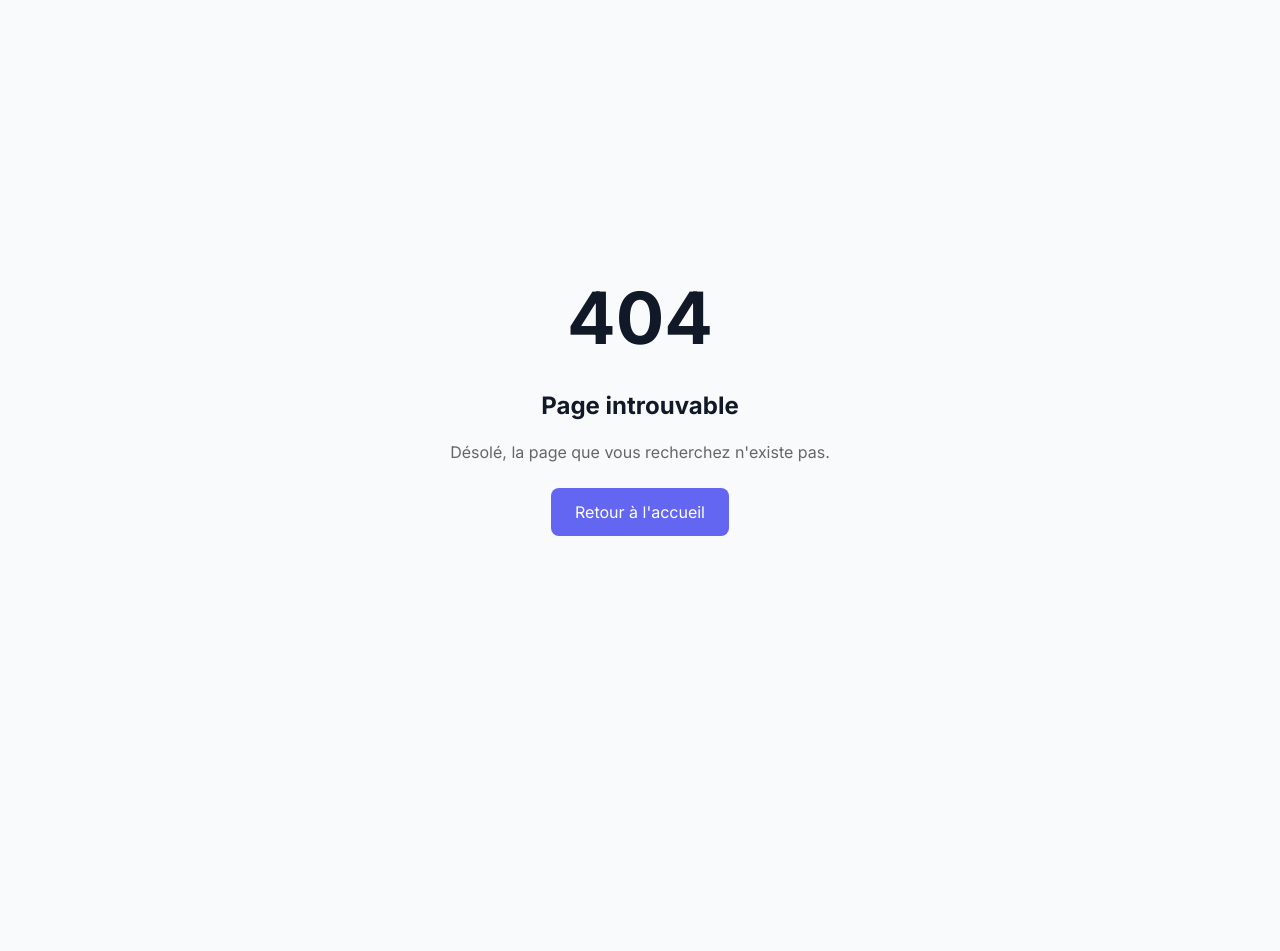
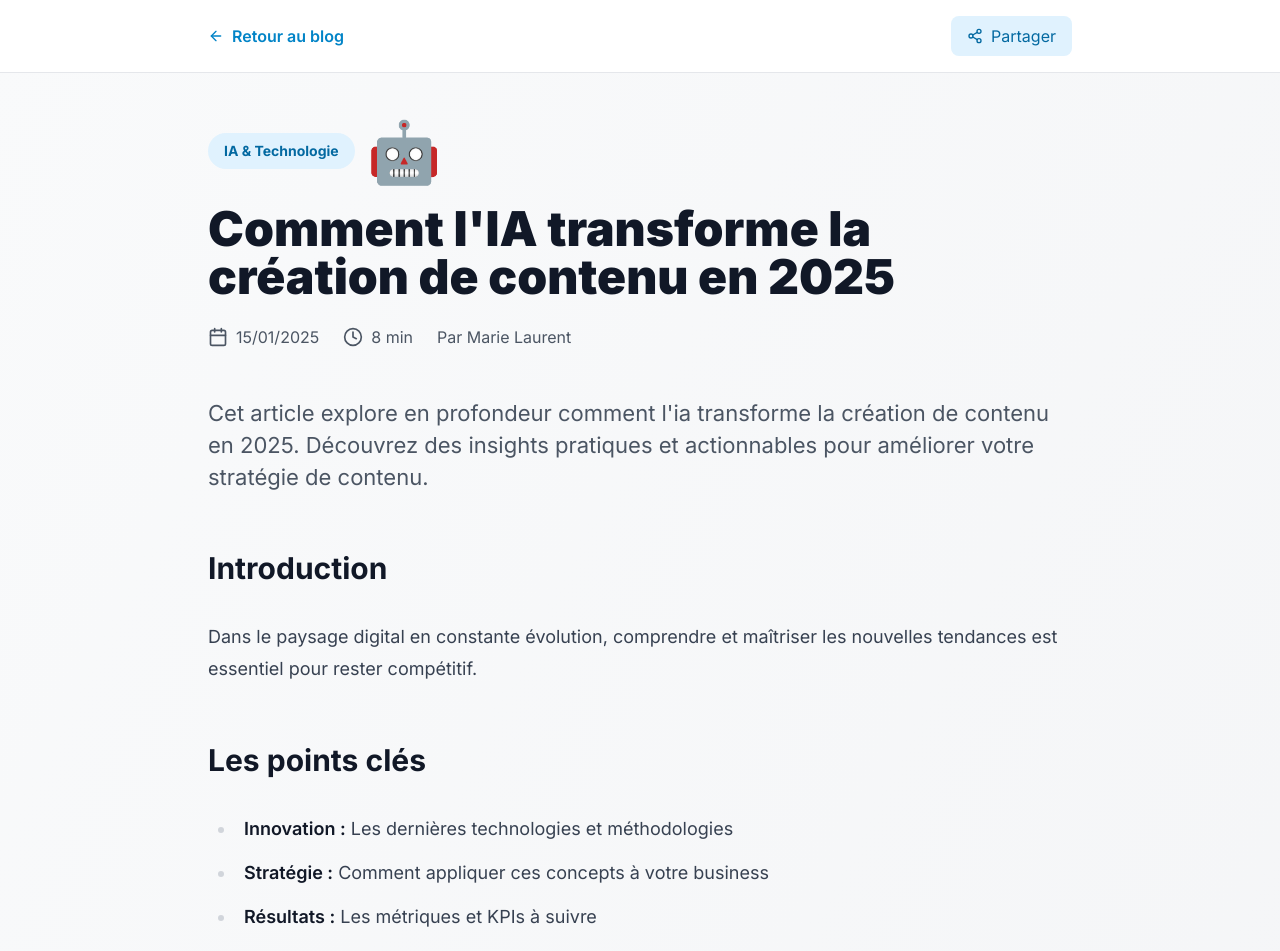
Before and after one commit to skrt67/creatoros, a Next.js app in the folder frontend/: page /blog/1 in a window 1280 px wide. Before the commit this address had no page. Shown: the top 951 px of the page. Before the commit the page ends 800 px from the top, so only its background shows below. Built offline with nearby package versions, Linux system fonts and the light colour scheme.

Commit message:
Add blog article pages with content

```diff
--- /dev/null
+++ b/frontend/app/blog/[id]/page.tsx
@@ -0,0 +1,106 @@
+'use client';
+
+import { useParams } from 'next/navigation';
+import Link from 'next/link';
+import { ArrowLeft, Calendar, Clock, Share2 } from 'lucide-react';
+import { Footer } from '@/components/layout/Footer';
+
+const articles: Record<string, any> = {
+  '1': { title: 'Comment l\'IA transforme la création de contenu en 2025', category: 'IA & Technologie', date: '2025-01-15', readTime: '8 min', author: 'Marie Laurent', image: '🤖' },
+  '2': { title: '10 astuces pour optimiser vos transcriptions vidéo', category: 'Guide pratique', date: '2025-01-12', readTime: '5 min', author: 'Thomas Martin', image: '📝' },
+  '3': { title: 'Automatiser votre stratégie de contenu avec CreatorOS', category: 'Productivité', date: '2025-01-10', readTime: '6 min', author: 'Sophie Bernard', image: '⚡' },
+  '4': { title: 'Les secrets des créateurs qui cartonnent sur TikTok', category: 'Social Media', date: '2025-01-08', readTime: '7 min', author: 'Jean Dupont', image: '🎥' },
+  '5': { title: 'Comment générer des articles de blog à partir de vidéos', category: 'SEO & Content', date: '2025-01-05', readTime: '5 min', author: 'Marie Laurent', image: '📰' },
+  '6': { title: 'L\'avenir du marketing de contenu', category: 'Marketing', date: '2025-01-03', readTime: '9 min', author: 'Sophie Bernard', image: '🚀' },
+  '7': { title: 'Créer des threads Twitter viraux depuis vos vidéos', category: 'Social Media', date: '2024-12-28', readTime: '6 min', author: 'Thomas Martin', image: '🐦' }
+};
+
+export default function BlogPostPage() {
+  const params = useParams();
+  const post = articles[params.id as string];
+
+  if (!post) {
+    return (
+      <div className="min-h-screen flex items-center justify-center">
+        <div className="text-center">
+          <h1 className="text-4xl font-black mb-4">Article non trouvé</h1>
+          <Link href="/blog" className="text-primary-600">← Retour au blog</Link>
+        </div>
+      </div>
+    );
+  }
+
+  const content = `
+    <p class="lead">Cet article explore en profondeur ${post.title.toLowerCase()}. Découvrez des insights pratiques et actionnables pour améliorer votre stratégie de contenu.</p>
+
+    <h2>Introduction</h2>
+    <p>Dans le paysage digital en constante évolution, comprendre et maîtriser les nouvelles tendances est essentiel pour rester compétitif.</p>
+
+    <h2>Les points clés</h2>
+    <ul>
+      <li><strong>Innovation :</strong> Les dernières technologies et méthodologies</li>
+      <li><strong>Stratégie :</strong> Comment appliquer ces concepts à votre business</li>
+      <li><strong>Résultats :</strong> Les métriques et KPIs à suivre</li>
+      <li><strong>Best practices :</strong> Les erreurs à éviter et les tactiques gagnantes</li>
+    </ul>
+
+    <h2>Mise en pratique</h2>
+    <p>Voici comment vous pouvez commencer dès aujourd'hui :</p>
+    <ol>
+      <li>Analysez votre situation actuelle et identifiez les opportunités</li>
+      <li>Définissez des objectifs clairs et mesurables</li>
+      <li>Mettez en place les outils et processus nécessaires</li>
+      <li>Testez, mesurez et optimisez en continu</li>
+    </ol>
+
+    <h2>Études de cas</h2>
+    <p>De nombreux créateurs et entreprises ont déjà adopté ces stratégies avec succès, générant des résultats impressionnants en termes d'engagement, de reach et de conversions.</p>
+
+    <h2>Conclusion</h2>
+    <p>En appliquant ces principes, vous serez en mesure de transformer votre approche et d'obtenir des résultats concrets. N'attendez plus pour passer à l'action !</p>
+  `;
+
+  return (
+    <div className="min-h-screen bg-gradient-to-br from-gray-50 to-gray-100">
+      <header className="bg-white border-b sticky top-0 z-50">
+        <div className="max-w-4xl mx-auto px-4 py-4 flex justify-between items-center">
+          <Link href="/blog" className="inline-flex items-center gap-2 text-primary-600 font-semibold">
+            <ArrowLeft className="h-4 w-4" /> Retour au blog
+          </Link>
+          <button className="inline-flex items-center gap-2 px-4 py-2 bg-primary-100 text-primary-700 rounded-lg">
+            <Share2 className="h-4 w-4" /> Partager
+          </button>
+        </div>
+      </header>
+
+      <article className="max-w-4xl mx-auto px-4 py-12">
+        <header className="mb-12">
+          <div className="flex items-center gap-3 mb-6">
+            <span className="px-4 py-2 bg-primary-100 text-primary-700 text-sm font-bold rounded-full">{post.category}</span>
+            <span className="text-6xl">{post.image}</span>
+          </div>
+          <h1 className="text-5xl font-black text-gray-900 mb-6">{post.title}</h1>
+          <div className="flex flex-wrap gap-6 text-gray-600">
+            <div className="flex items-center gap-2"><Calendar className="h-5 w-5" /> {new Date(post.date).toLocaleDateString('fr-FR')}</div>
+            <div className="flex items-center gap-2"><Clock className="h-5 w-5" /> {post.readTime}</div>
+            <div>Par {post.author}</div>
+          </div>
+        </header>
+
+        <div className="prose prose-lg max-w-none" dangerouslySetInnerHTML={{ __html: content }} />
+
+        <footer className="mt-16 pt-8 border-t">
+          <div className="bg-gradient-to-br from-primary-600 to-purple-600 rounded-2xl p-8 text-white text-center">
+            <h3 className="text-2xl font-bold mb-4">Prêt à transformer vos vidéos en contenu ?</h3>
+            <p className="mb-6">Rejoignez des milliers de créateurs qui utilisent CreatorOS</p>
+            <Link href="/register" className="inline-block px-8 py-4 bg-white text-primary-700 font-bold rounded-xl hover:bg-gray-100">
+              Commencer gratuitement
+            </Link>
+          </div>
+        </footer>
+      </article>
+
+      <Footer />
+    </div>
+  );
+}
```
